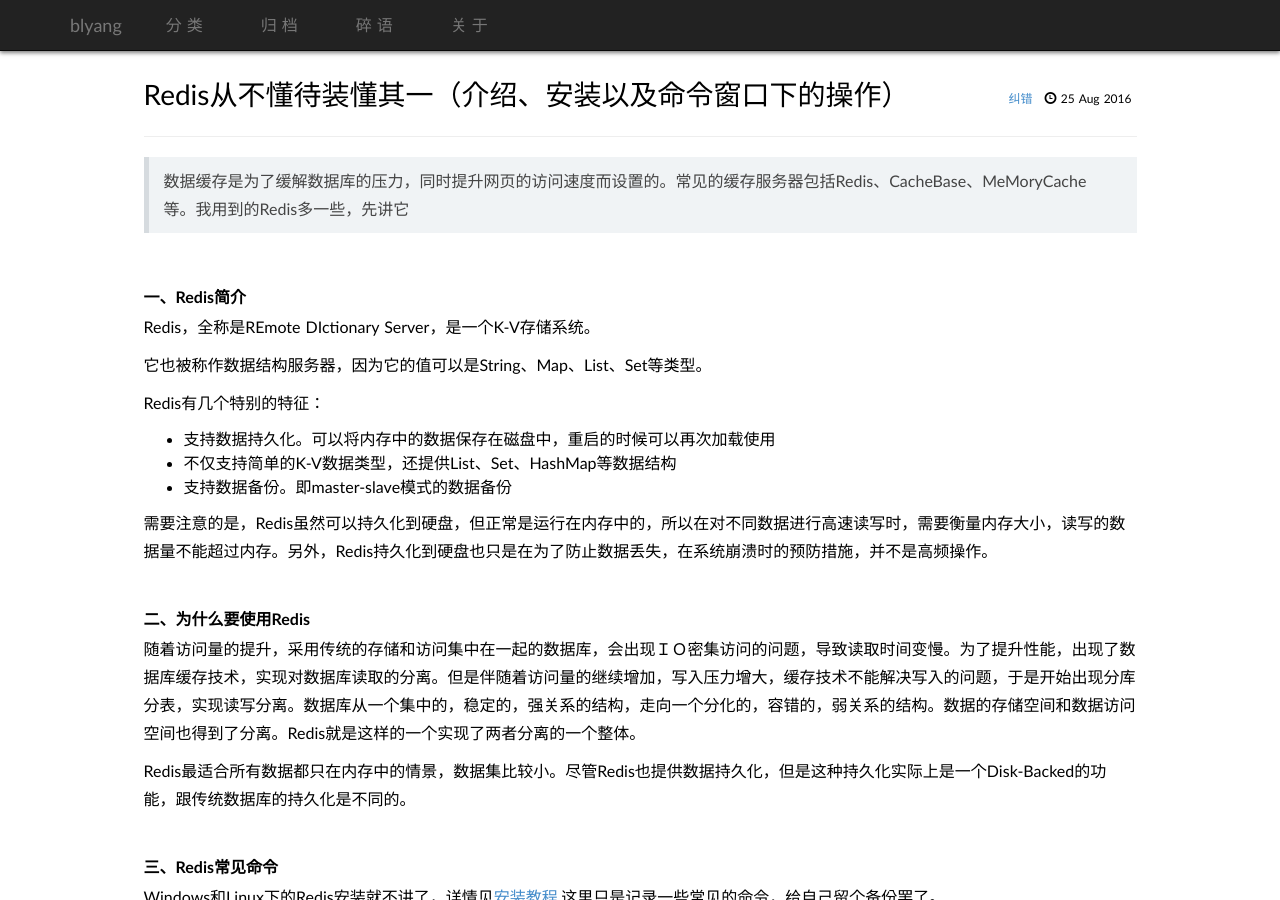
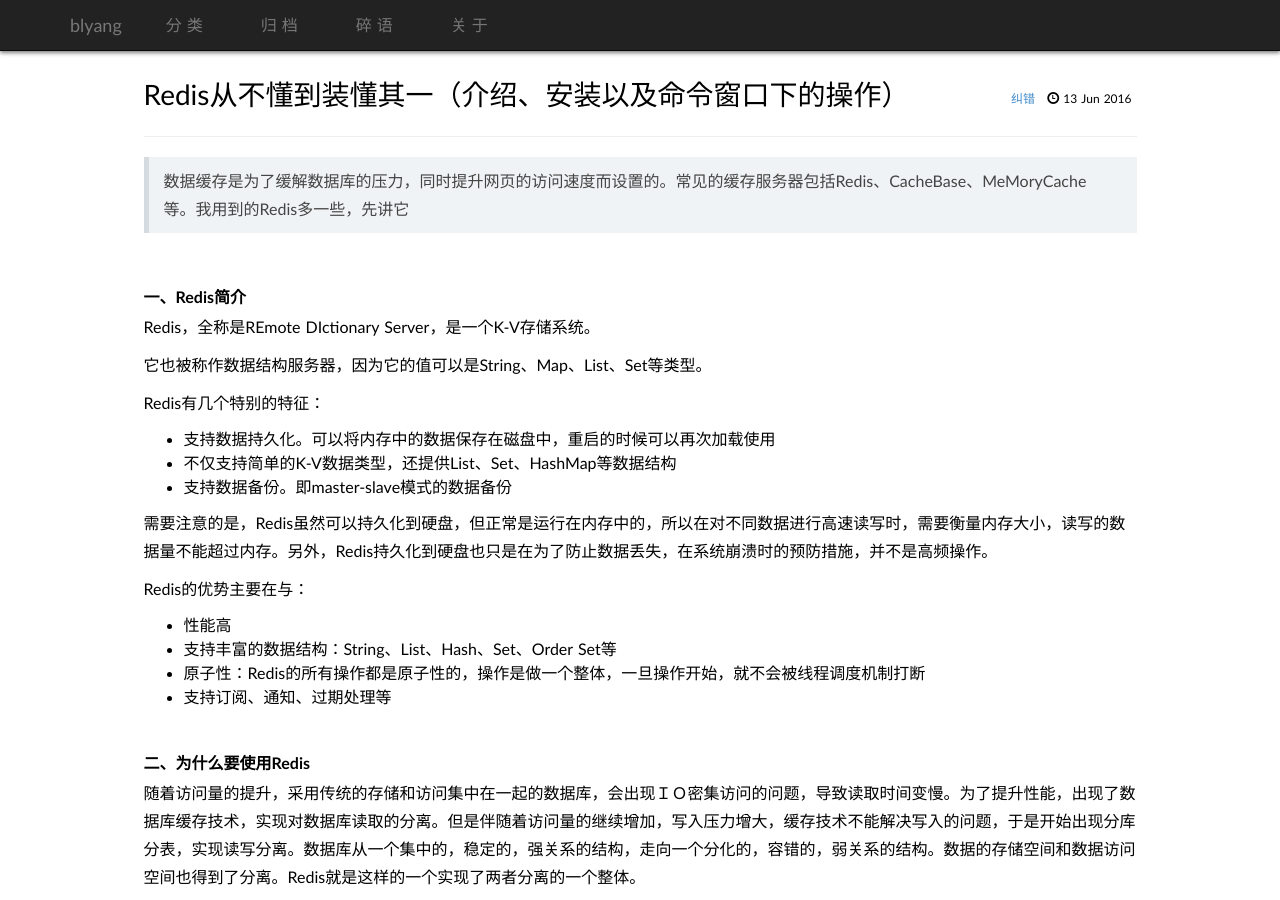
Before and after one commit to BLYang7/blyang7.github.io, a Jekyll site: the page built from _posts/2016-06-13-redis0.md, in a window 1280 px wide and 900 px high. Built offline with Jekyll 4.4.1, drawn with Linux system fonts in a browser that asks for light colours; comment, search, counter and statistics services are not loaded; some of the changed text lies outside the part shown.

Commit message:
增加了Redis进阶

```diff
--- a/_posts/2016-08-25-redis0.md
+++ b/_posts/2016-06-13-redis0.md
@@ -1,6 +1,6 @@
 ---
 layout: post
-title: Redis从不懂待装懂其一（介绍、安装以及命令窗口下的操作）
+title: Redis从不懂到装懂其一（介绍、安装以及命令窗口下的操作）
 categories: 数据库和缓存
 
 ---
@@ -22,6 +22,15 @@
 
 
 需要注意的是，Redis虽然可以持久化到硬盘，但正常是运行在内存中的，所以在对不同数据进行高速读写时，需要衡量内存大小，读写的数据量不能超过内存。另外，Redis持久化到硬盘也只是在为了防止数据丢失，在系统崩溃时的预防措施，并不是高频操作。
+
+Redis的优势主要在与：
+
+* 性能高
+* 支持丰富的数据结构：String、List、Hash、Set、Order Set等
+* 原子性：Redis的所有操作都是原子性的，操作是做一个整体，一旦操作开始，就不会被线程调度机制打断
+* 支持订阅、通知、过期处理等
+
+
 
 
 <br/>
```
Also changed, not shown: _posts/2016-06-14-redis1.md (added, +64 -0 lines), _posts/2016-08-30-reflect.md (renamed from _posts/2016-08-29-reflect.md), images/pages/database/redisbroadcast1.png (added), images/pages/database/redisbroadcast2.png (added), images/pages/database/redisbroadcast3.png (added).
